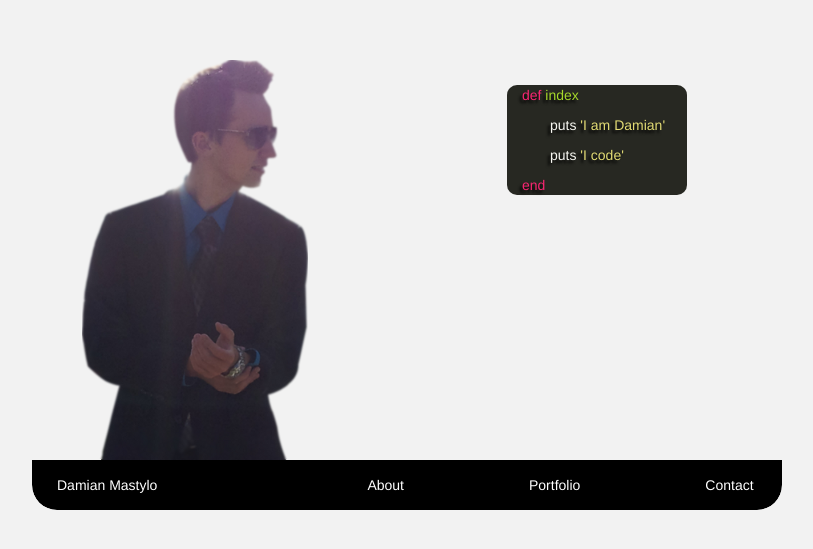
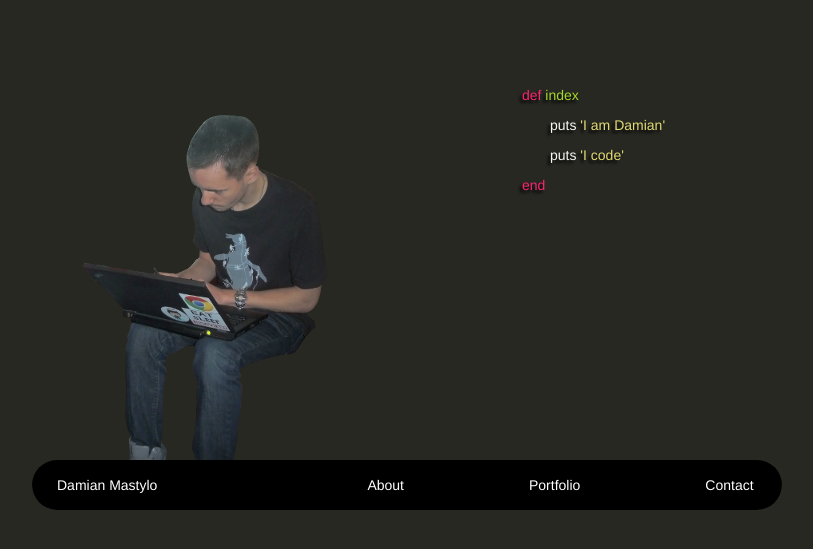
Before and after one commit to dmastylo/Portfolio, a plain HTML site: page index.html in a window 1280 px wide. Shown: the part 165-714 px from the top of the page, without its empty margins (233-1046 px from the left). Drawn offline with Linux system fonts and the light colour scheme.

Commit message:
Image changed

```diff
--- a/css/custom-styles.css
+++ b/css/custom-styles.css
@@ -7,7 +7,7 @@ html, body {
 
 body {
     text-align: center; /* Old IE fix for centering */
-    background-color: #F2F2F2;
+    background-color: #272822;
     color: #5a5a5a;
     min-width: 750px;
     min-height: 550px;
@@ -27,7 +27,7 @@ body {
     margin-left: auto;
     margin-right: auto;
     height: 550px;
-    /*border: 1px solid silver;*/
+    /*border: 1px solid #666;*/
     /*background: #666;*/
     overflow: auto; /* allow content to scroll inside element */
     text-align: left;
@@ -38,11 +38,11 @@ body {
 
 .left-image {
     position: absolute;
-    top: 100px;
+    top: 155px;
     left: 50px;
-    width: 226px;
-    height: 400px;
-    background-image: url('../img/suit-cutout.png');
+    width: 246px;
+    height: 345px;
+    background-image: url('../img/sitting-laptop.png');
 }
 
 .right-text {
@@ -63,13 +63,17 @@ body {
     position: absolute;
     background-color: #000;
     height: 50px;
-    width: 750px;
+    width: 100%;
+    /*width: 750px;*/
     bottom: 0;
     left: 0;
     color: #ffffff;
-    -moz-border-radius: 0 0 25px 25px;
+    -moz-border-radius: 25px;
+    -webkit-border-radius: 25px;
+    border-radius: 25px;
+    /*-moz-border-radius: 0 0 25px 25px;
     -webkit-border-radius: 0 0 25px 25px;
-    border-radius: 0 0 25px 25px;
+    border-radius: 0 0 25px 25px;*/
 }
 
 /* Keep the list in one line and space it out */
```
Also changed, not shown: img/sitting-laptop.png (added).
